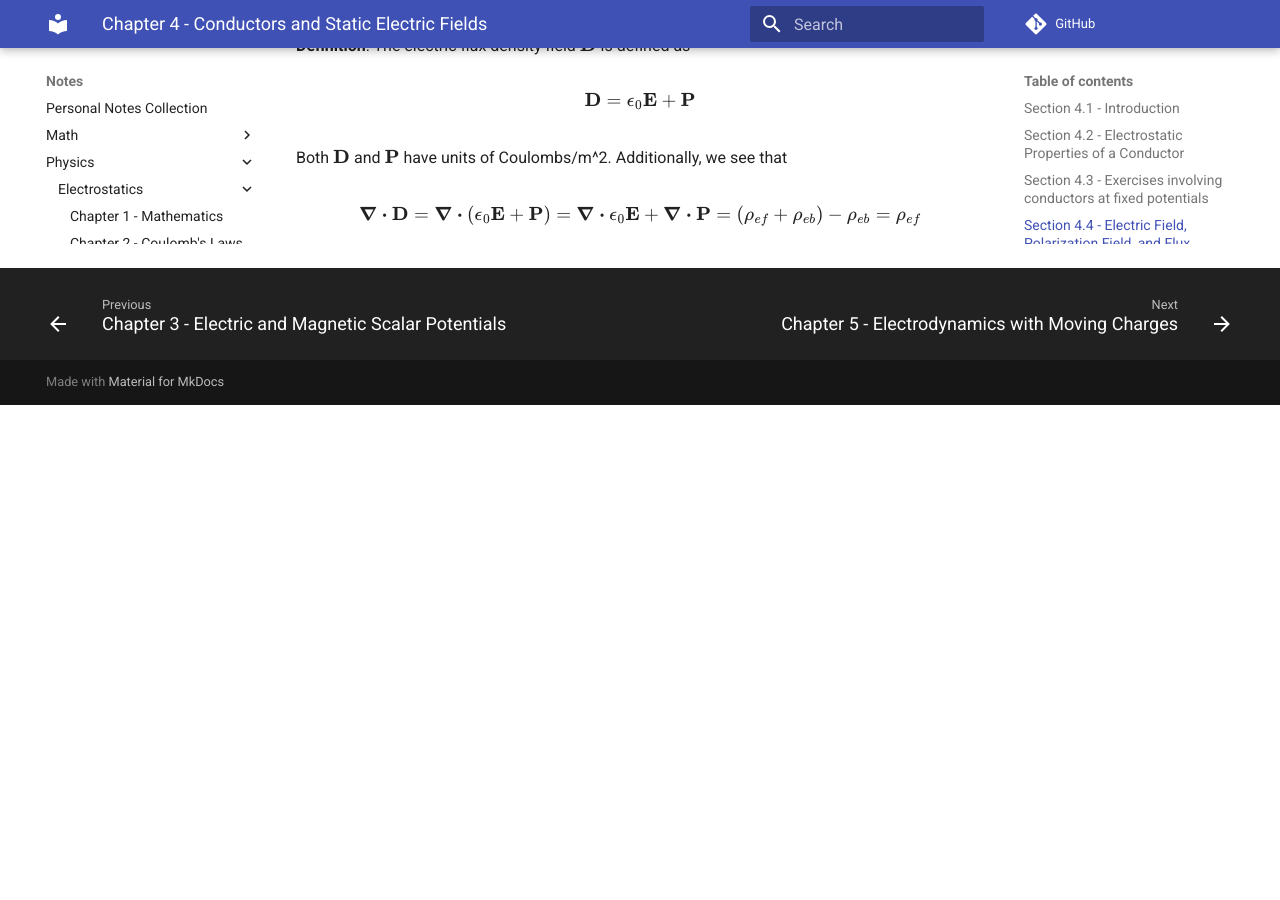
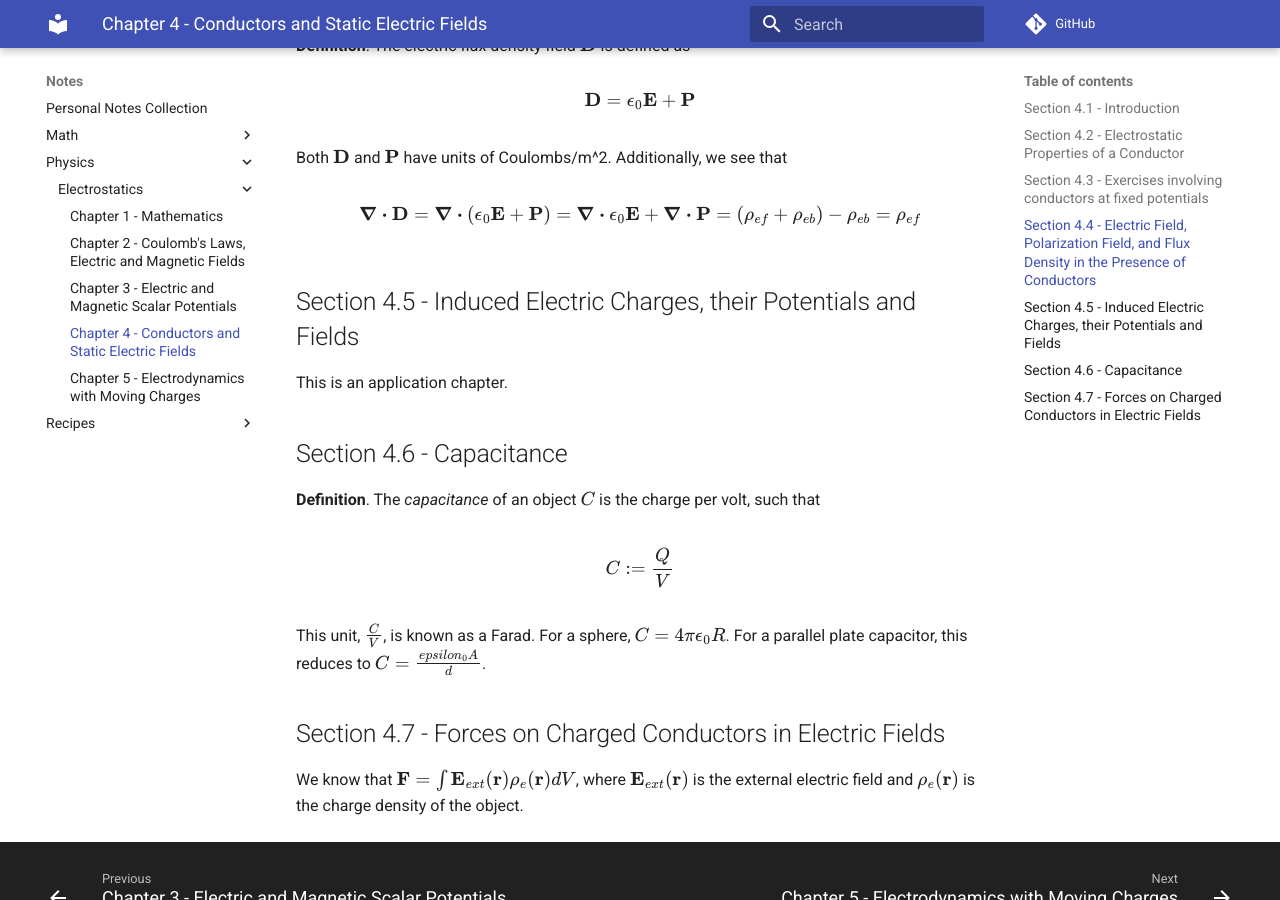
Before and after one commit to Indigo5684/Notes, an MkDocs documentation site: the page built from docs/physics/electrostatics/4-conductors.md, in a window 1280 px wide and 900 px high, scrolled down 2100 px. Built offline with MkDocs 1.6.1 and Material for MkDocs 9.7.7, drawn with Linux system fonts in a browser that asks for light colours; comment, search, counter and statistics services are not loaded; before the commit the page ends 2505 px from its top, so only the background shows below that.

Commit message:
Electrostatics Section 4-5

```diff
--- a/docs/physics/electrostatics/4-conductors.md
+++ b/docs/physics/electrostatics/4-conductors.md
@@ -62,3 +62,21 @@ Both $\vb{D}$ and $\vb{P}$ have units of Coulombs/m^2. Additionally, we see that
 $$
 \div \vb{D} = \div (\epsilon_0 \vb{E} + \vb{P}) = \div \epsilon_0 \vb{E} + \div \vb{P} = (\rho_{ef} + \rho_{eb}) - \rho_{eb} = \rho_{ef}
 $$
+
+## Section 4.5 - Induced Electric Charges, their Potentials and Fields
+
+This is an application chapter.
+
+## Section 4.6 - Capacitance
+
+**Definition**. The *capacitance* of an object $C$ is the charge per volt, such that
+
+$$
+C := \frac{Q}{V}
+$$
+
+This unit, $\frac{C}{V}$, is known as a Farad. For a sphere, $C = 4 \pi \epsilon_0 R$. For a parallel plate capacitor, this reduces to $C = \frac{epsilon_0 A}{d}$.
+
+## Section 4.7 - Forces on Charged Conductors in Electric Fields
+
+We know that $\vb{F} = \int \vb{E}_{ext}(\vb{r}) \rho_e(\vb{r}) dV$, where $\vb{E}_{ext}(\vb{r})$ is the external electric field and $\rho_e(\vb{r})$ is the charge density of the object.
```
Also changed, not shown: docs/physics/electrostatics/5-moving-charges.md (+20 -0 lines).
